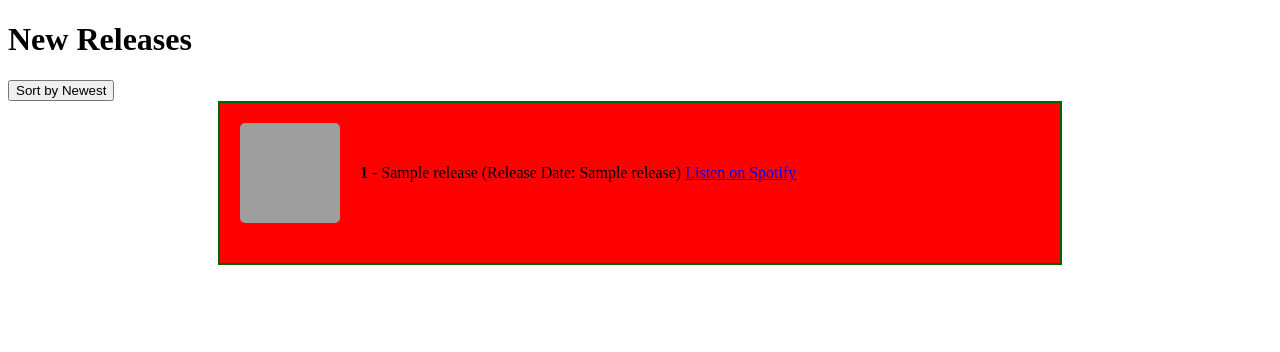
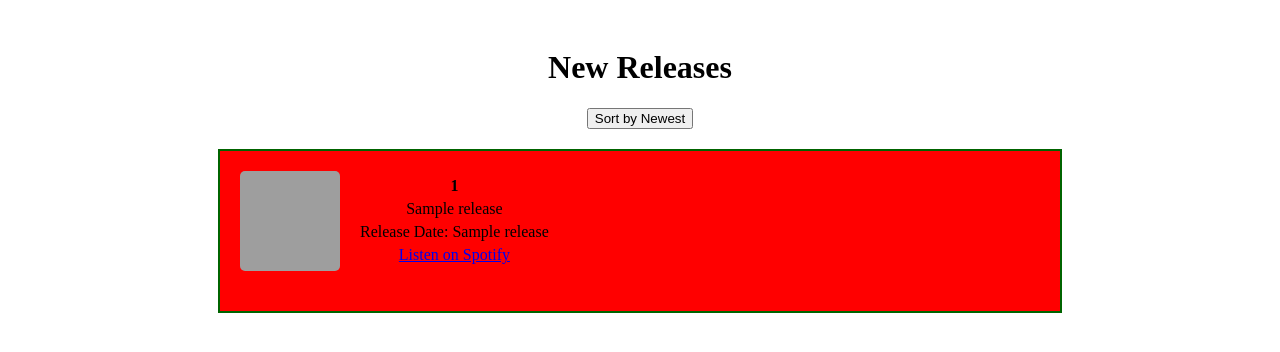
Before and after one commit to Infamouslanre/utils, a Flask app: template templates/index.html in a window 1280 px wide. Shown: the top 352 px of the page. Run offline with Flask 3, Linux system fonts and the light colour scheme; the template is opened without the code that fills it: most values are stand-ins (such as "Sample title", 1, 10 or a date in 2020); grey boxes are pictures that could not be loaded.

Commit message:
i dont even know

```diff
--- a/static/styles.css
+++ b/static/styles.css
@@ -1,3 +1,14 @@
+/* styles.css */
+
+#content-container {
+    text-align: center; /* Center the content horizontally */
+    padding: 20px; /* Add padding around the content */
+}
+
+#title-container {
+    margin-bottom: 20px; /* Add space between title/button and album list */
+}
+
 #album-container {
     max-width: 800px;
     margin: 0 auto;
@@ -27,6 +38,10 @@ li {
     margin-left: 20px;
 }
 
+.album-info p {
+    margin: 5px 0; /* Add margin between paragraphs */
+}
+
 .album-image {
     width: 100px;
     height: 100px;
--- a/templates/index.html
+++ b/templates/index.html
@@ -7,8 +7,12 @@
     <link rel="stylesheet" type="text/css" href="{{ url_for('static', filename='styles.css') }}">
 </head>
 <body>
+    <div id="content-container">
+        <div id="title-container">
             <h1>New Releases</h1>
             <button onclick="sortNewest()">Sort by Newest</button>
+        </div>
+
         <div id="album-container">
             <div id="album-list">
                 <ul>
@@ -16,12 +20,15 @@
                         <li>
                             <img src="{{ release[4] }}" alt="{{ release[0] }}" class="album-image">
                             <div class="album-info">
-                            <strong>{{ release[0] }}</strong> - {{ release[1] }} (Release Date: {{ release[2] }})
+                                <strong>{{ release[0] }}</strong> <!-- Album name -->
+                                <p>{{ release[1] }}</p> <!-- Artist name -->
+                                <p>Release Date: {{ release[2] }}</p> <!-- Release date -->
                                 <a href="{{ release[3] }}" target="_blank">Listen on Spotify</a>
                             </div>
                         </li>
                     {% endfor %}
                 </ul>
+            </div>
         </div>
     </div>
 
```
Lines whose indentation alone changed are shown as unchanged.
